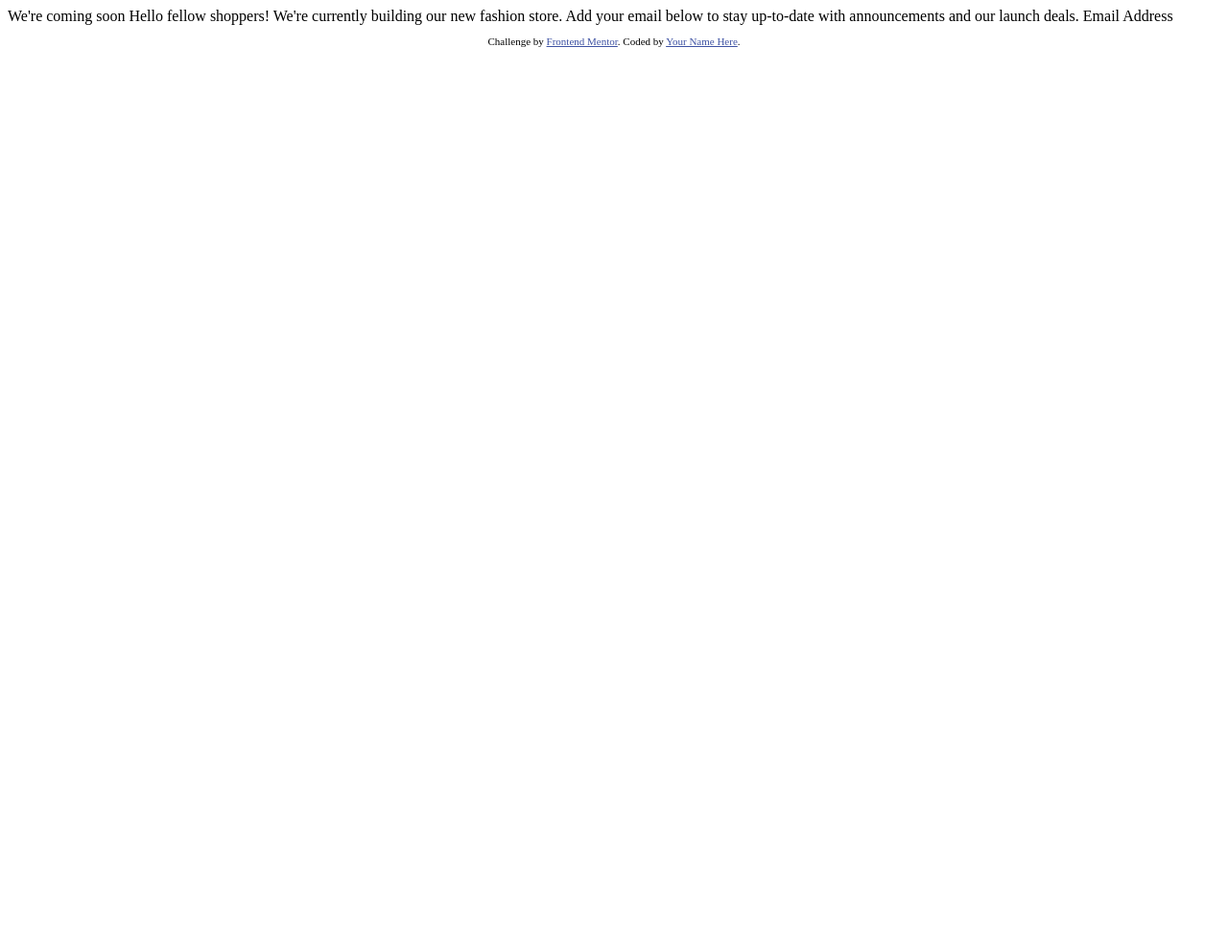
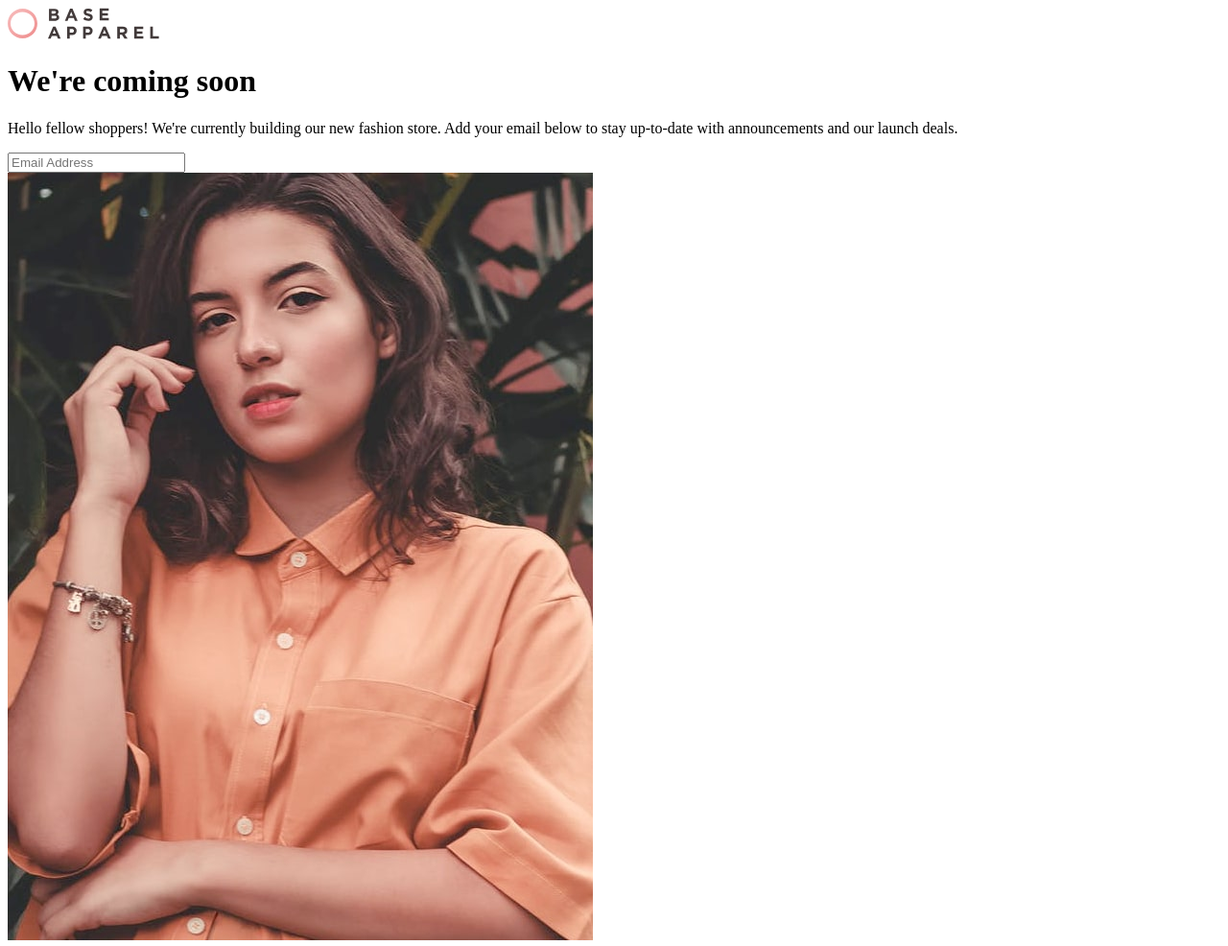
Before and after one commit to Meetkamal256/Base-Apparel-coming-soon-page-frontend-mentor-challenge, a plain HTML site: page index.html in a window 1280 px wide. Shown: the whole page at 96% size. Before the commit the page ends 800 px from the top, so only its background shows below. Drawn offline with Linux system fonts and the light colour scheme.

Commit message:
page layout done

```diff
--- a/index.html
+++ b/index.html
@@ -3,31 +3,29 @@
 <head>
   <meta charset="UTF-8">
   <meta name="viewport" content="width=device-width, initial-scale=1.0"> <!-- displays site properly based on user's device -->
-
   <link rel="icon" type="image/png" sizes="32x32" href="./images/favicon-32x32.png">
-
   <title>Frontend Mentor | Base Apparel coming soon page</title>
-
-  <!-- Feel free to remove these styles or customise in your own stylesheet 👍 -->
-  <style>
-    .attribution { font-size: 11px; text-align: center; }
-    .attribution a { color: hsl(228, 45%, 44%); }
-  </style>
+  <link rel="stylesheet" href="styles.css">
 </head>
 <body>
+  <main id="container">
+    <div id="wrapper">
+      <div class="bg-pattern">
 
-  We're coming soon
-
-  Hello fellow shoppers! We're currently building our new fashion store.
-  Add your email below to stay up-to-date with announcements and our launch deals.
-
-  Email Address
-
-  <footer>
-    <p class="attribution">
-      Challenge by <a href="https://www.frontendmentor.io?ref=challenge" target="_blank">Frontend Mentor</a>.
-      Coded by <a href="#">Your Name Here</a>.
-    </p>
-  </footer>
+      </div>
+      <div class="content">
+        <img src="images/logo.svg" alt="">
+        <h1 class="jumbotron">We're coming soon</h1>
+        <p>
+          Hello fellow shoppers! We're currently building our new fashion store.
+          Add your email below to stay up-to-date with announcements and our launch deals.
+        </p>
+        <form>
+          <input type="text" id="email" name="email" placeholder="Email Address">
+        </form>
+      </div>
+      <content-image><img src="images/hero-desktop.jpg" alt=""></content-image>
+    </div>
+  </main>
 </body>
 </html>
```
Also changed, not shown: styles.css (added).
